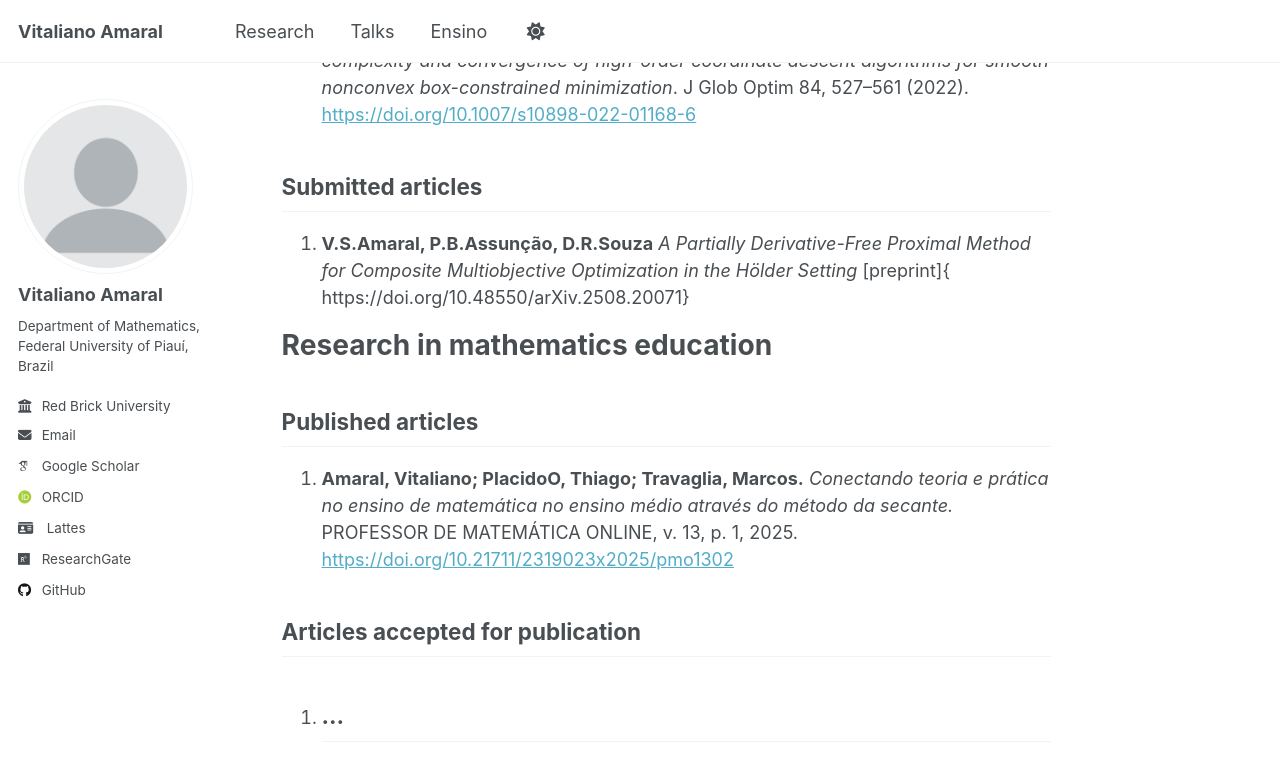
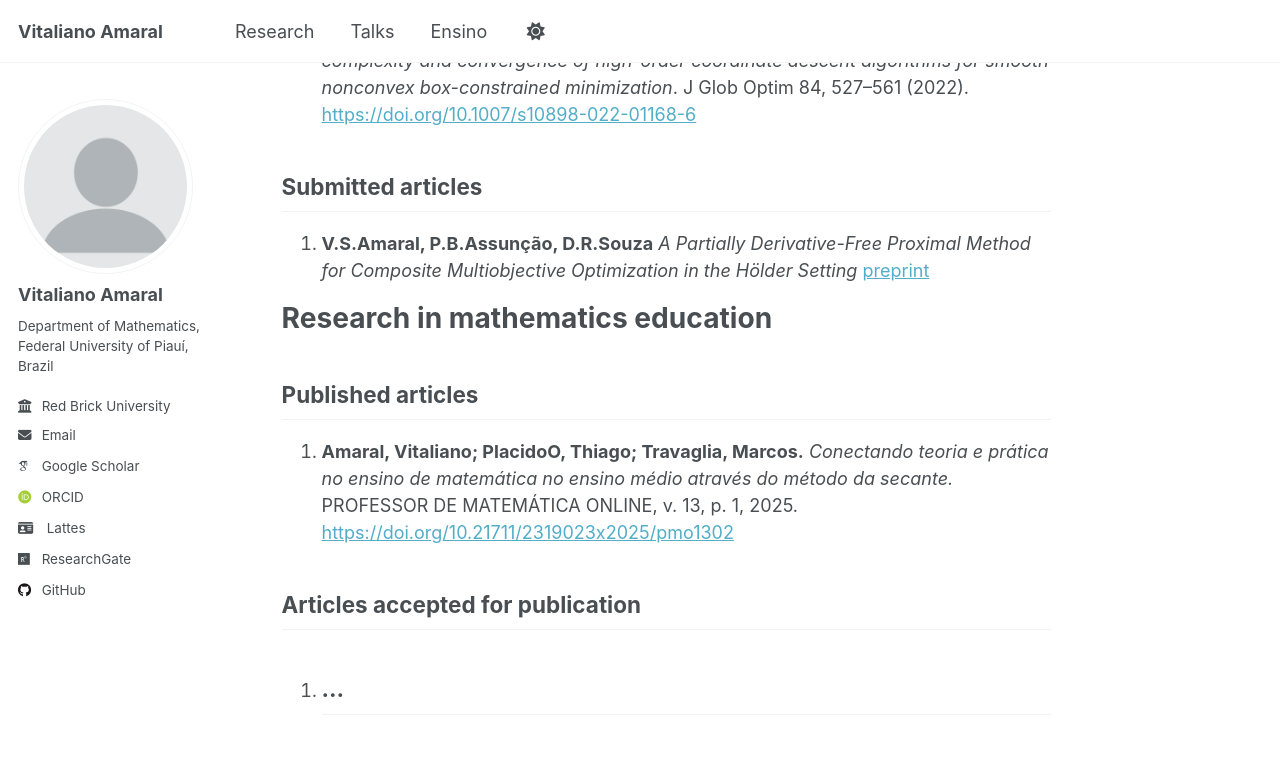
Before and after one commit to vitalianoamaral/vitalianoamaral.github.io, a Jekyll site: the page built from _pages/research.md, in a window 1280 px wide and 900 px high, scrolled down 729 px. Shown: the top 781 px of the window. Built offline with Jekyll 4.4.1, drawn with Linux system fonts in a browser that asks for light colours; some web fonts are replaced.

Commit message:
Update research.md

```diff
--- a/_pages/research.md
+++ b/_pages/research.md
@@ -25,8 +25,8 @@ author_profile: true
 
 ## Submitted articles
 
-1. **V.S.Amaral, P.B.Assunção, D.R.Souza** *A Partially Derivative-Free Proximal Method for Composite Multiobjective Optimization in the Hölder Setting* [preprint]{
-https://doi.org/10.48550/arXiv.2508.20071}
+1. **V.S.Amaral, P.B.Assunção, D.R.Souza** *A Partially Derivative-Free Proximal Method for Composite Multiobjective Optimization in the Hölder Setting* [preprint](
+https://doi.org/10.48550/arXiv.2508.20071)
 
 
 
```
